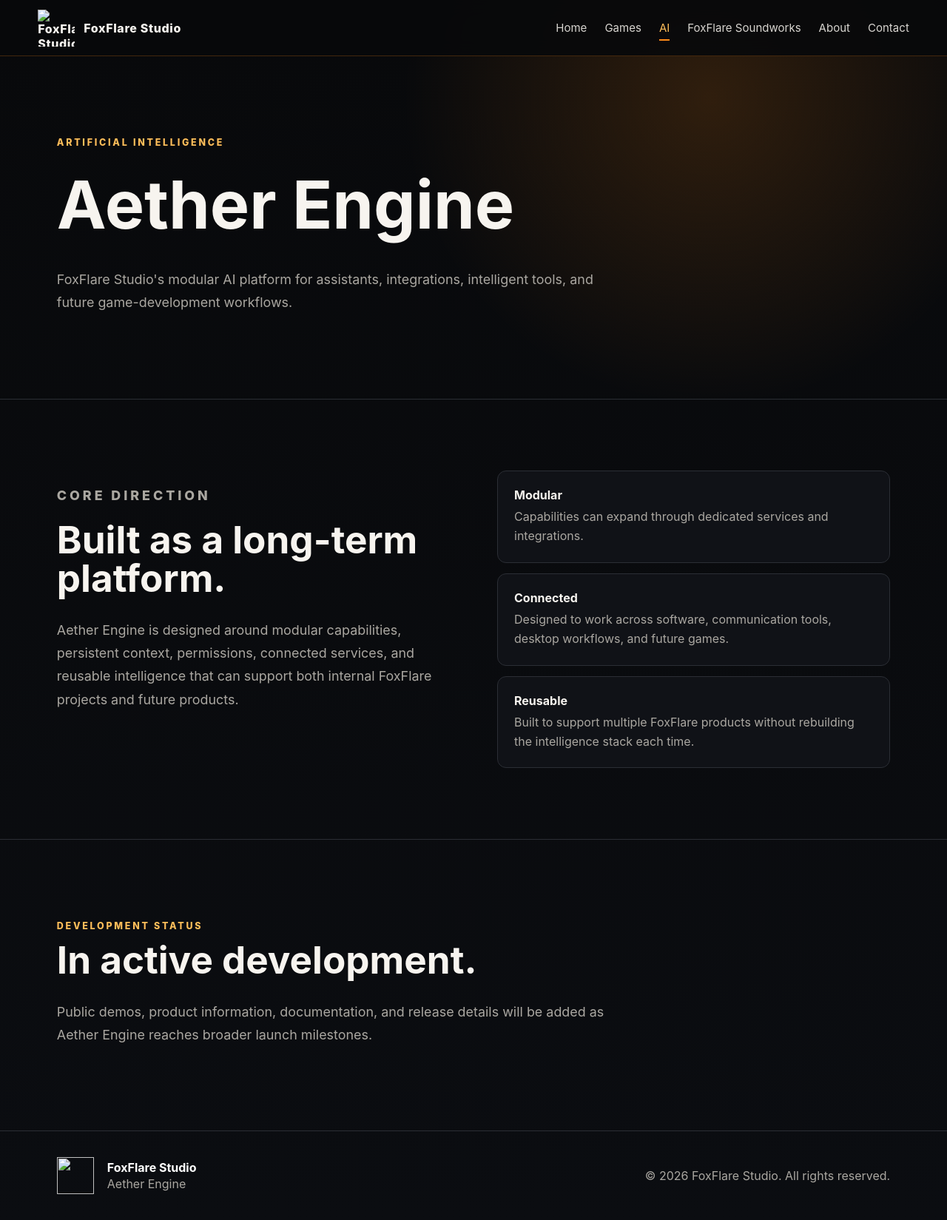
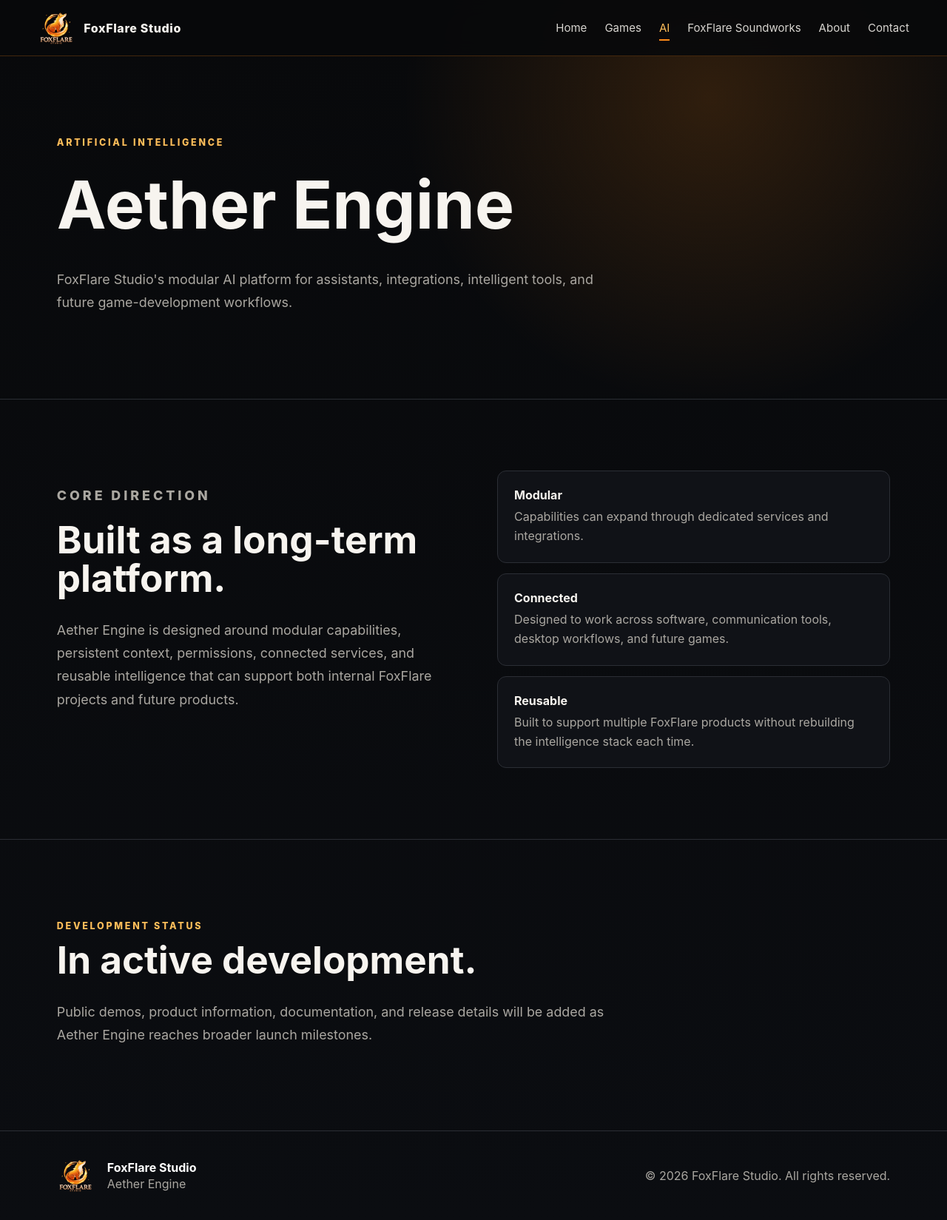
Before and after one commit to FoxFlare-Studio/FoxFlare-Studio.github.io, a plain HTML site: page ai.html in a window 1280 px wide. Shown: the whole page at 74% size. Drawn offline with Linux system fonts and the light colour scheme.

Commit message:
Fix AI page logo paths

```diff
--- a/ai.html
+++ b/ai.html
@@ -5,12 +5,12 @@
   <meta name="viewport" content="width=device-width, initial-scale=1" />
   <meta name="description" content="Aether Engine by FoxFlare Studio." />
   <title>AI | FoxFlare Studio</title>
-  <link rel="icon" href="assets/foxflare-logo.png" />
+  <link rel="icon" href="assets/foxflare-%20logo.png" />
   <link rel="stylesheet" href="styles.css" />
 </head>
 <body>
   <header class="site-header">
-    <a class="brand" href="index.html"><img src="assets/foxflare-logo.png" alt="FoxFlare Studio logo" /><span>FoxFlare Studio</span></a>
+    <a class="brand" href="index.html"><img src="assets/foxflare-%20logo.png" alt="FoxFlare Studio logo" /><span>FoxFlare Studio</span></a>
     <button class="menu-toggle" aria-label="Toggle navigation" aria-expanded="false">☰</button>
     <nav class="nav">
       <a href="index.html">Home</a><a href="games.html">Games</a><a class="active" href="ai.html">AI</a><a href="soundworks.html">FoxFlare Soundworks</a><a href="about.html">About</a><a href="contact.html">Contact</a>
@@ -40,7 +40,7 @@
       <p class="wide-copy">Public demos, product information, documentation, and release details will be added as Aether Engine reaches broader launch milestones.</p>
     </section>
   </main>
-  <footer><img src="assets/foxflare-logo.png" alt="" /><div><strong>FoxFlare Studio</strong><span>Aether Engine</span></div><p>© 2026 FoxFlare Studio. All rights reserved.</p></footer>
+  <footer><img src="assets/foxflare-%20logo.png" alt="" /><div><strong>FoxFlare Studio</strong><span>Aether Engine</span></div><p>© 2026 FoxFlare Studio. All rights reserved.</p></footer>
   <script src="script.js"></script>
 </body>
 </html>
```
